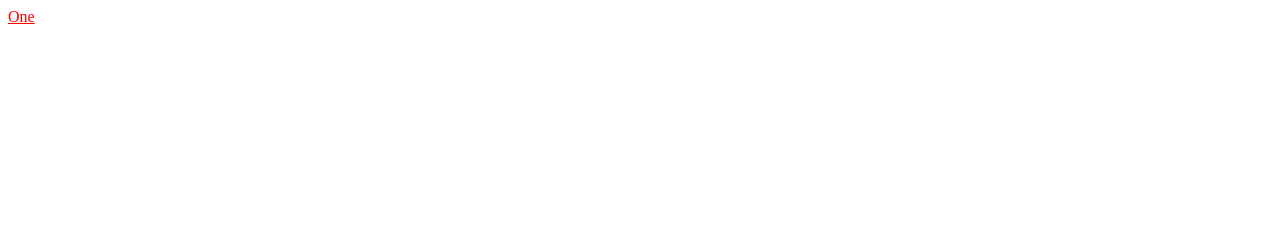
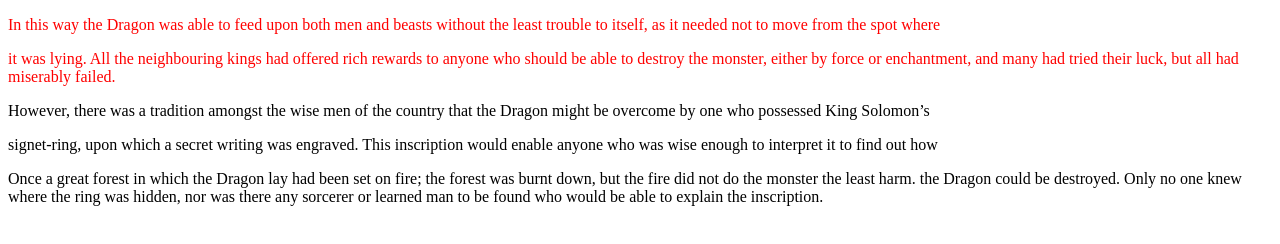
Before and after one commit to RaviChowdary97/githubexample, a plain HTML site: page position.html in a window 1280 px wide. Drawn offline with Linux system fonts and the light colour scheme.

Commit message:
nodified

```diff
--- a/position.html
+++ b/position.html
@@ -5,7 +5,7 @@
     <meta name="viewport" content="width=device-width, initial-scale=1.0" />
     <title>Position</title>
     <style>
-      a:link {
+      /* a:link {
         color: red;
       }
       a:hover {
@@ -16,10 +16,56 @@
       }
       a:active {
         color: chartreuse;
+      } */
+      /* .div {
+        width: 100px;
+        height: 100px;
+        background-color: pink;
+        position: absolute;
+        left: 400px;
+        top: 10px;
+      }
+      p {
+        font-size: 45px;
+      }
+      .p {
+        position: relative;
+      } */
+      div:nth-child(odd) {
+        color: red;
       }
     </style>
   </head>
   <body>
-    <a href="xyx.com" class="box">One</a>
+    <!-- <a href="xyx.com" class="box">One</a> -->
+    <div>
+      <p>
+        In this way the Dragon was able to feed upon both men and beasts without
+        the least trouble to itself, as it needed not to move from the spot
+        where
+      </p>
+      <p>
+        it was lying. All the neighbouring kings had offered rich rewards to
+        anyone who should be able to destroy the monster, either by force or
+        enchantment, and many had tried their luck, but all had miserably
+        failed.
+      </p>
+    </div>
+
+    <p>
+      However, there was a tradition amongst the wise men of the country that
+      the Dragon might be overcome by one who possessed King Solomon’s
+    </p>
+    <p>
+      signet-ring, upon which a secret writing was engraved. This inscription
+      would enable anyone who was wise enough to interpret it to find out how
+    </p>
+    <p>
+      Once a great forest in which the Dragon lay had been set on fire; the
+      forest was burnt down, but the fire did not do the monster the least harm.
+      the Dragon could be destroyed. Only no one knew where the ring was hidden,
+      nor was there any sorcerer or learned man to be found who would be able to
+      explain the inscription.
+    </p>
   </body>
 </html>
```
Also changed, not shown: Grid.html (+13 -5 lines), Overflow.html (added, +26 -0 lines), parent_inherit.html (added, +33 -0 lines), flex points.txt (added).
